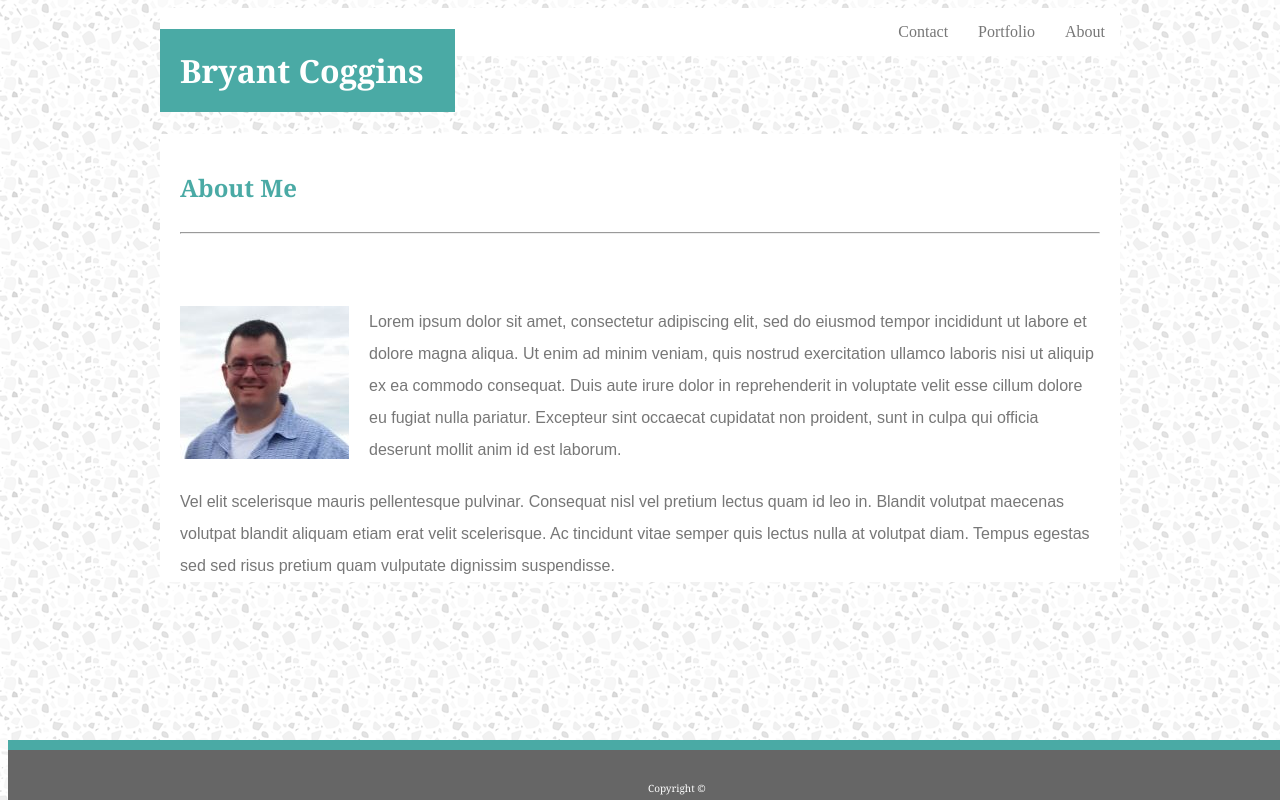
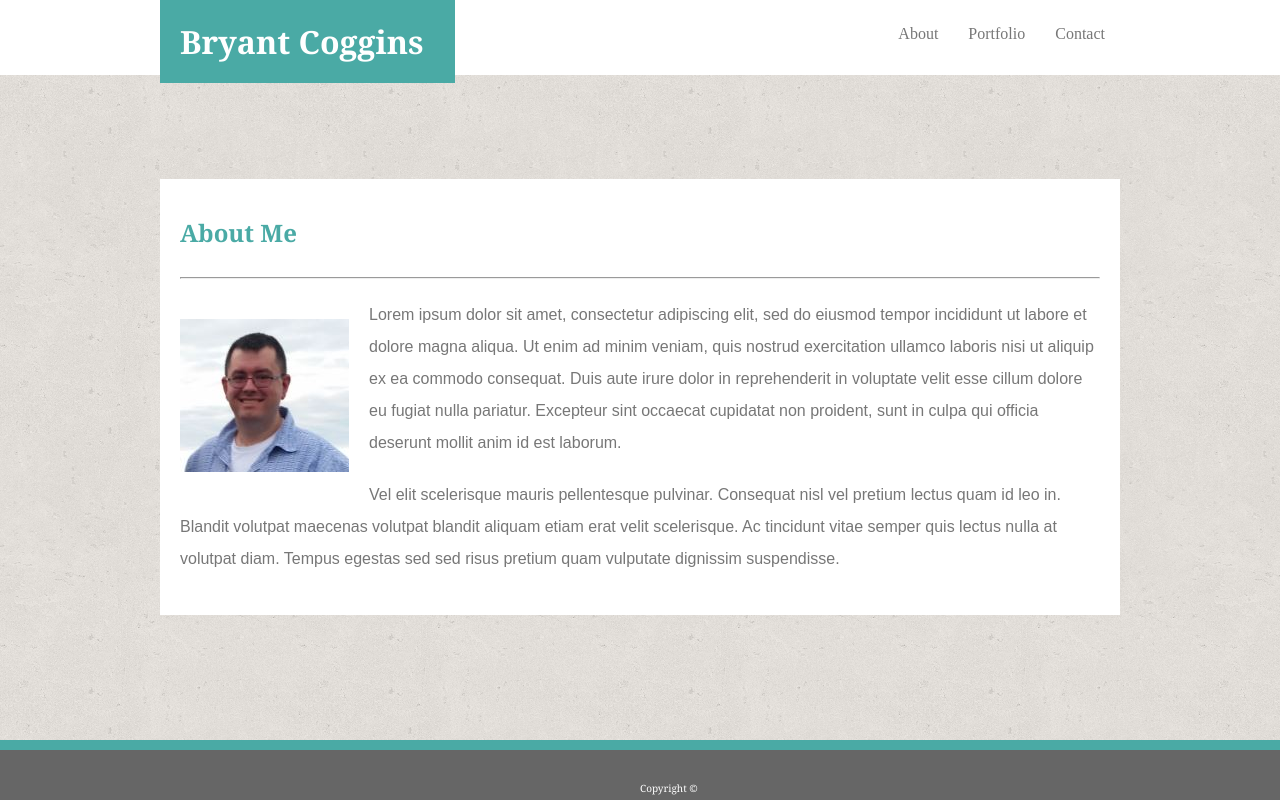
Before and after one commit to bcoggins78/Basic-Portfolio, a plain HTML site: page index.html in a window 1280 px wide. Drawn offline with Linux system fonts and the light colour scheme.

Commit message:
Completed basic layout

```diff
--- a/assets/css/style.css
+++ b/assets/css/style.css
@@ -1,11 +1,18 @@
 body {
-    background-image:url("../images/light-grey-terrazzo.png");
+    background-image:url("../images/cork-wallet.png");
+    margin: 0;
+
+}
+
+.headerbar {
+    background-color: #ffffffff;
+    border-color: #cccccccc;
+    width: 100%;
+    height: 75px;
 
 }
 
 .header {
-    background-color: #ffffff;
-    border-color: #cccccc;
     width: 960px;
     margin-right: auto;
     margin-left: auto;
@@ -20,6 +27,9 @@ h1 {
     width: 255px;
     float: left;
     background-color: #4aaaa5;
+    margin-top:0;
+    position: relative;
+    top:-75px;
 
 }
 
@@ -29,6 +39,8 @@ ul {
     padding: 0;
     overflow: hidden;
     background-color: #ffffff;
+    position: relative;
+    top:-65px;
 }
 
 li{
@@ -54,6 +66,7 @@ li a {
     line-height: 2;
     clear: both;
     padding-top: 10px;
+    padding-bottom: 20px;
 
 }
 
--- a/index.html
+++ b/index.html
@@ -6,18 +6,23 @@
     <meta http-equiv="X-UA-Compatible" content="IE=edge">
     <title>Portfolio</title>
     <meta name="viewport" content="width=device-width, initial-scale=1">
-    <link rel="stylesheet" type="text/css" media="screen" href="assets/css/style.css" />
+    <link rel="stylesheet" type="text/css" media="screen" href="assets/css/style.css"/>
 </head>
 
 <body>
+
+    <div class="headerbar">
+
+    </div>
     <div class="header">
         <h1>
             Bryant Coggins
         </h1>
         <ul>
+            <li><a href="contact.html">Contact</a></li>
+            <li><a href="portfolio.html">Portfolio</a></li>
             <li><a href="index.html">About</a></li>
-            <li><a href="portfolio.html">Portfolio</a></li>
-            <li><a href="contact.html">Contact</a></li>
+
         </ul>
     </div>
 
@@ -28,9 +33,7 @@
 
         <hr>
 
-        <br>
-
-        <img id="bio-pic" src="assets/images/bryant.JPG" alt="Bryant Coggins">
+        <img id="bio-pic" src="assets/images/bryant.JPG" alt="Bryant Coggins"/>
         <p>Lorem ipsum dolor sit amet, consectetur adipiscing elit, sed do eiusmod tempor incididunt ut labore et
             dolore magna aliqua. Ut enim ad minim veniam, quis nostrud exercitation ullamco laboris nisi ut aliquip ex
             ea commodo consequat. Duis aute irure dolor in reprehenderit in voluptate velit esse cillum dolore eu
```
Also changed, not shown: contact.html (+9 -2 lines), portfolio.html (+9 -2 lines), assets/images/cork-wallet.png (added).
